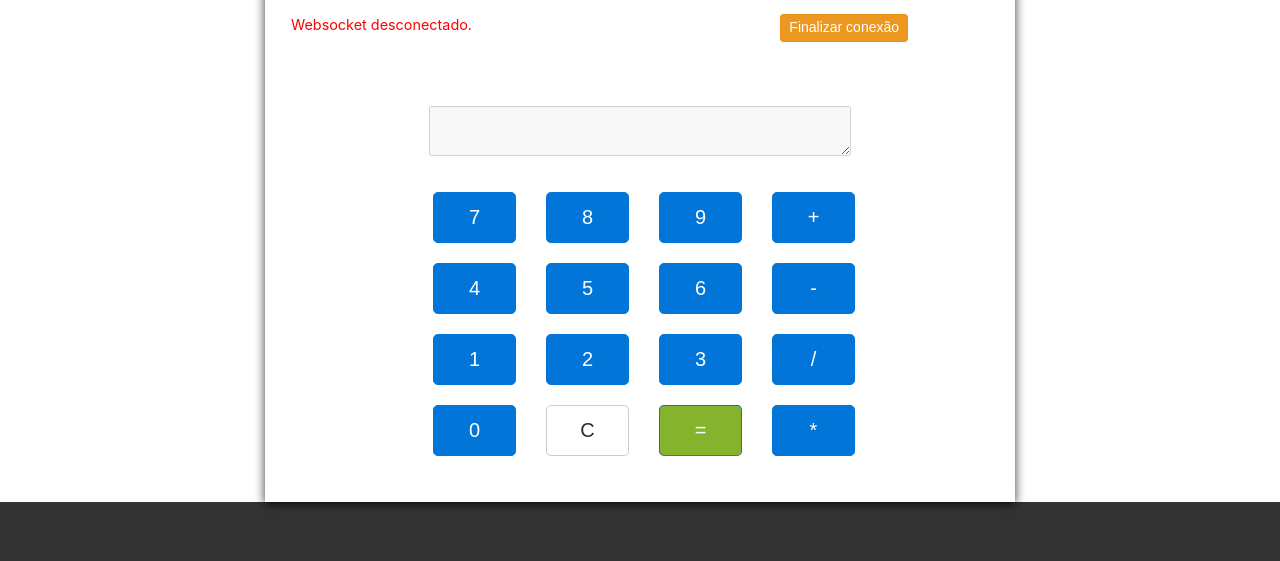
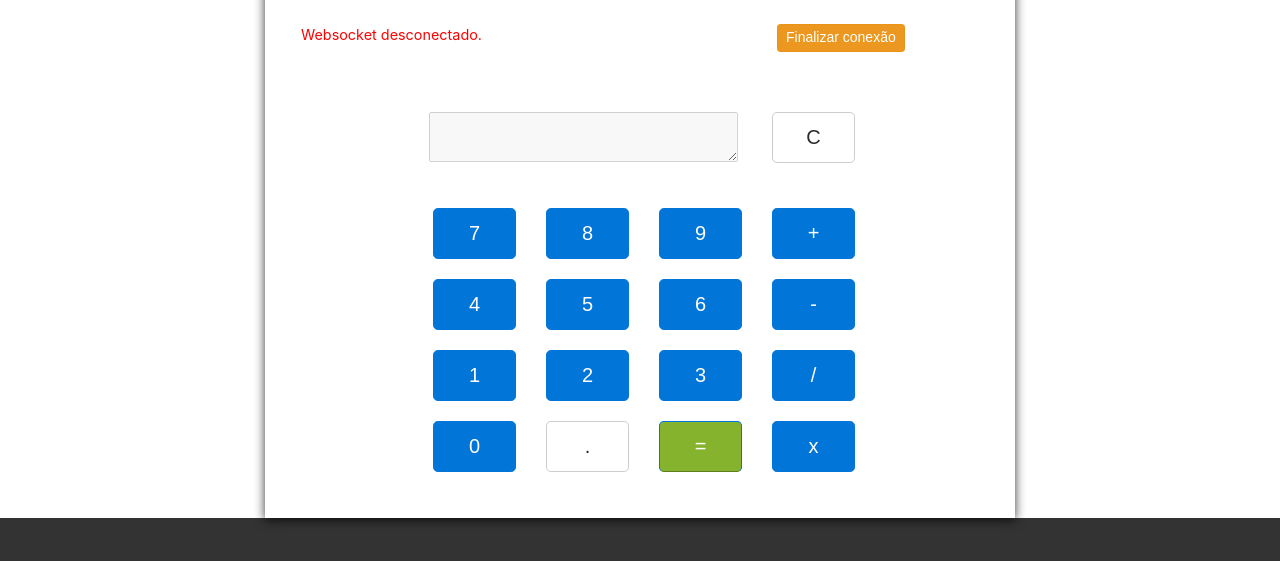
Before and after one commit to Practice-of-PUC-course/unidade-4-arquitetura-nodejs, a website: page ws-server/client/index.html in a window 1280 px wide. Shown: the part 85-646 px from the top of the page. Drawn offline with Linux system fonts and the light colour scheme.

Commit message:
Adding decimal point button

```diff
--- a/ws-server/client/css/style.css
+++ b/ws-server/client/css/style.css
@@ -51,12 +51,10 @@ background-color: #F7F7F7;
 }
 
 #message-form {
-margin-top: 1.5rem;
+margin-top: 0;
 }
 
 #inputvalues{
-    margin-left: 10px;
-    margin-right: 10px;
     height: 50px;
     width: -webkit-fill-available;
 }
--- a/ws-server/client/index.html
+++ b/ws-server/client/index.html
@@ -8,6 +8,7 @@
     <title>Calculator with remote WebSocket</title>
 
     <link href="css/bootstrap.min.css" rel="stylesheet">
+    <link href="css/bootstrap-reboot.min.css" rel="stylesheet">
     <link href="css/style.css" rel="stylesheet">
 
   </head>
@@ -17,11 +18,15 @@
         <h1>Calc via WebSocker</h1>
 
         <div class="row">
+          <div class="col-md-12">
+            <div class="row">
               <div class="col-md-8">
                 <div id="status">Conectando...</div>
               </div>
               <div class="col-md-4">
                 <button type="button" id="close" class="btn active btn-sm btn-warning">Finalizar conexão</button>
+              </div>
+            </div>
           </div>
         </div>
 
@@ -33,7 +38,16 @@
                 <div class="col-md-2">
                 </div>
                 <div class="col-md-8">
+                  <div class="row">
+                    <div class="col-md-9">
                       <textarea id="inputvalues" required disabled></textarea>
+                    </div>
+                    <div class="col-md-3">
+                      <button title="Clear input box" type="button" onclick="calc.clean()" class="btn btn-lg btn-block btn-secondary">
+                        C
+                      </button>
+                    </div>
+                  </div>
                 </div>
                 <div class="col-md-2">
                 </div>
@@ -129,9 +143,8 @@
                       </button>
                     </div>
                     <div class="col-md-3">
-
-                      <button type="button" onclick="calc.clean()" class="btn btn-lg btn-block btn-secondary">
-                        C
+                      <button type="button" onclick="calc.addDigit('.')" class="btn btn-lg btn-block btn-secondary">
+                        .
                       </button>
                     </div>
                     <div class="col-md-3">
@@ -143,7 +156,7 @@
                     <div class="col-md-3">
 
                       <button type="button" onclick="calc.addOperation('*')" class="btn btn-primary btn-lg btn-block">
-                        *
+                        x
                       </button>
                     </div>
                   </div>
```
Lines whose indentation alone changed are shown as unchanged.
